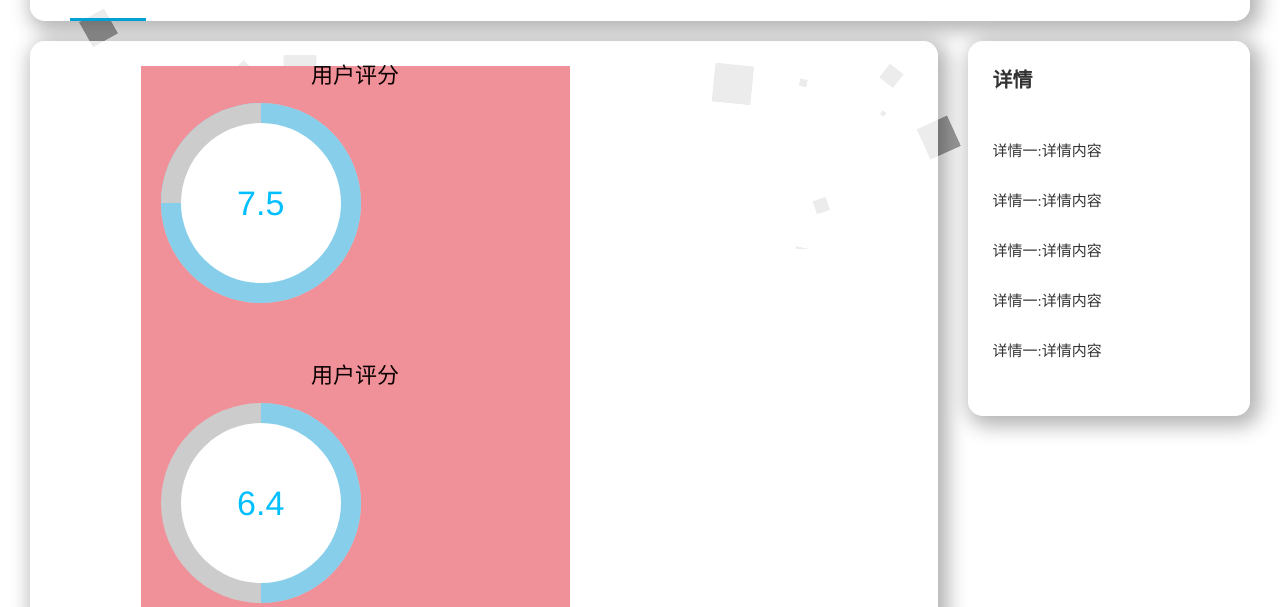
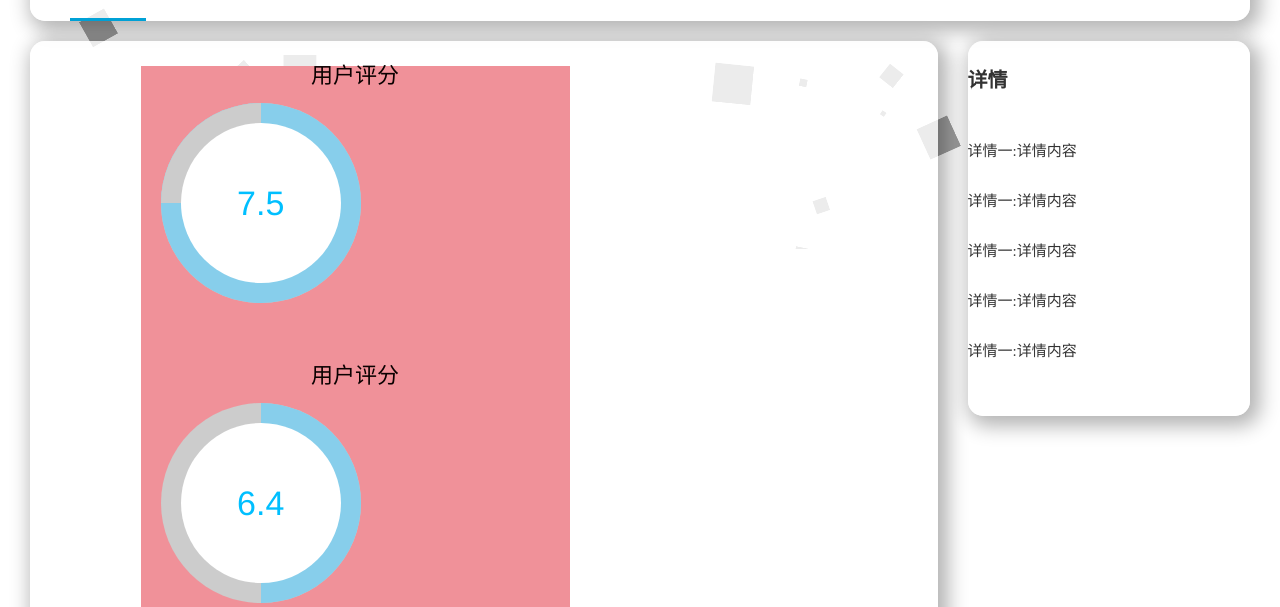
Before and after one commit to Alter-0/MiraiHyoka, a PHP site: page /animate/detail.php in a window 1280 px wide. Shown: the part 551-1158 px from the top of the page. Run offline with PHP 8.4, Linux system fonts and the light colour scheme.

Commit message:
修改番剧首页

```diff
--- a/animate/detail.php
+++ b/animate/detail.php
@@ -179,7 +179,7 @@
                  </div>
              </div>
                 <!--    第一部分，评分概述-右-->
-                <div class=" col-lg-3 col-md-3 hidden-sm hidden-xs">
+             <div class=" col-lg-3 col-md-3 hidden-sm hidden-xs">
                     <div class="details_card_right">
                         <div class="card_left_title">详情</div>
                         <div class="card_left_text">
--- a/animate/detail_m.css
+++ b/animate/detail_m.css
@@ -353,7 +353,7 @@
 }
 
 .details_card_right {
-    padding: 25px;
+    padding: 25px 0;
     width: 100%;
     text-align: left;
     background: rgba(255, 255, 255, 0.8);
```
